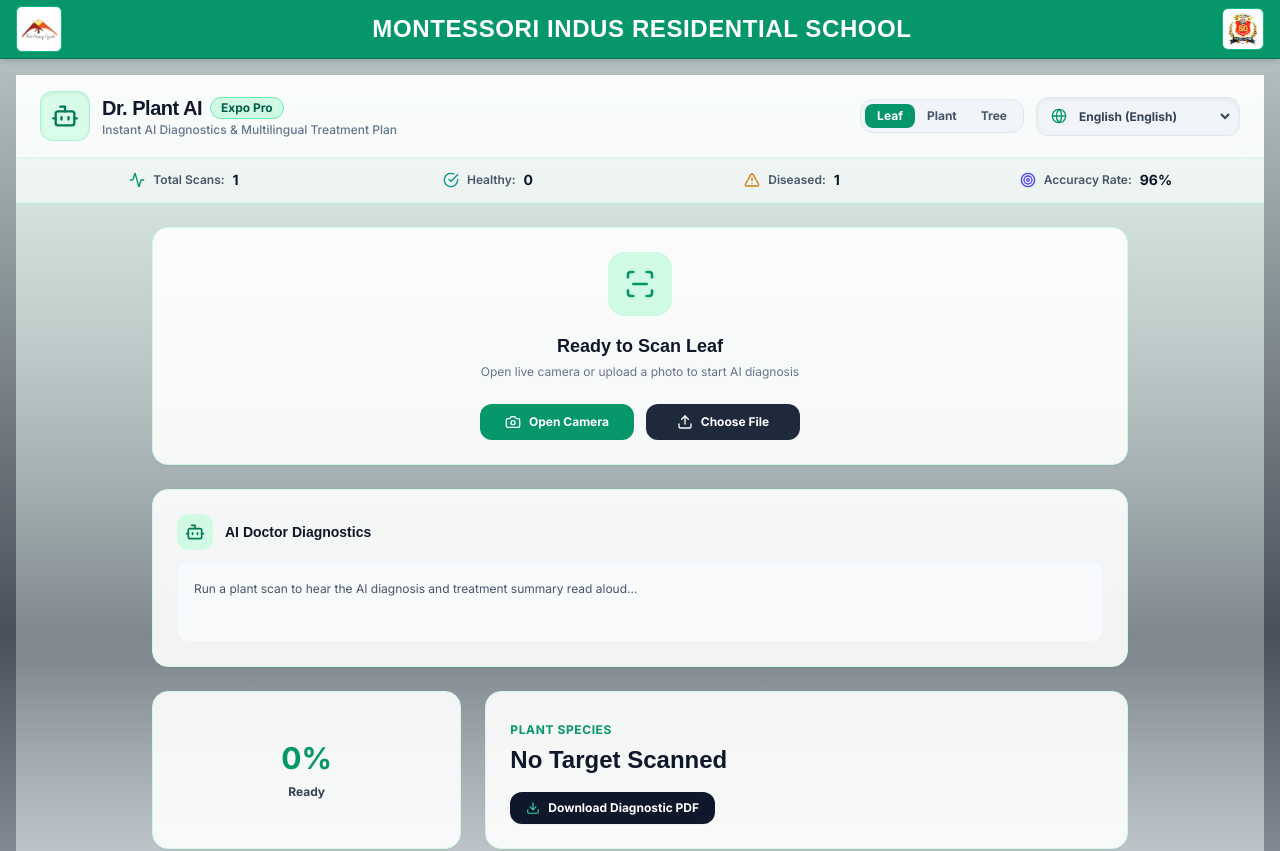
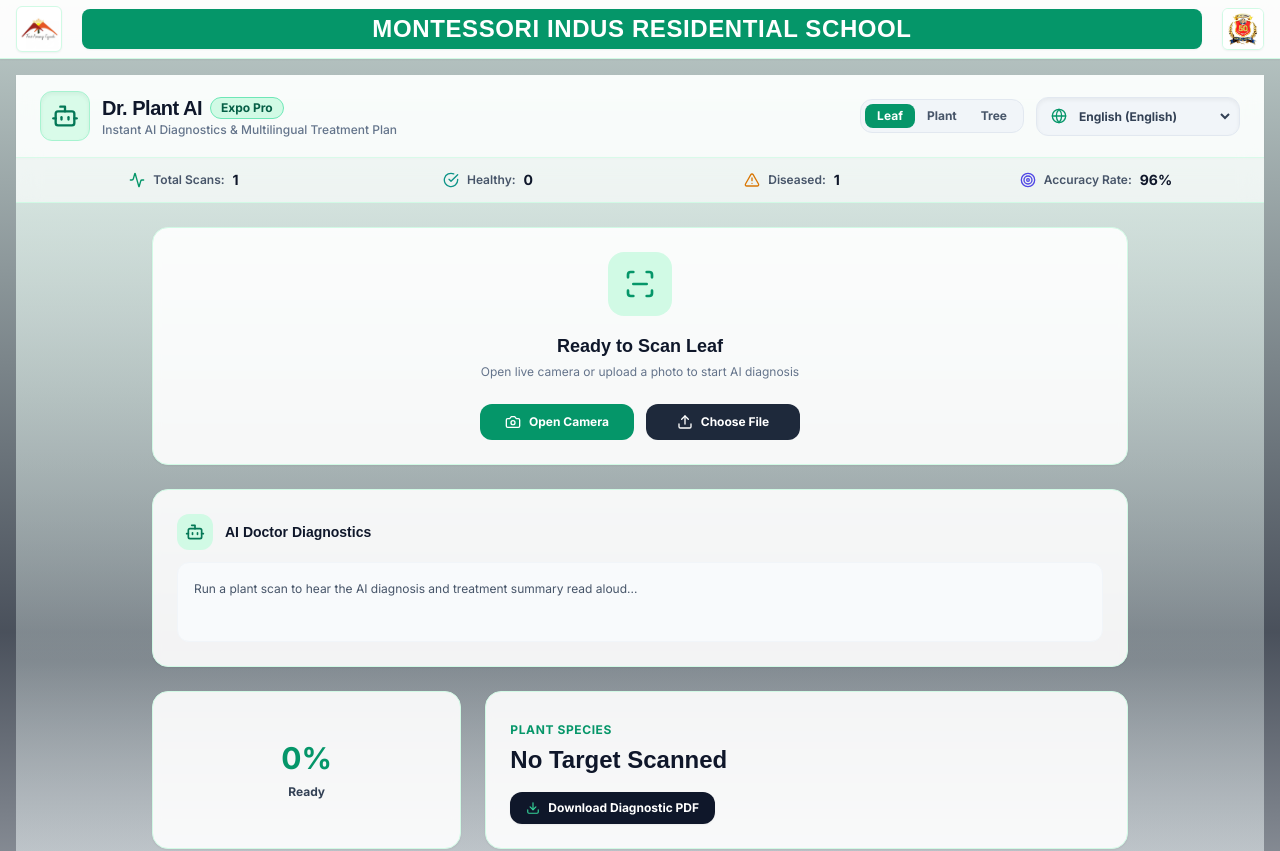
Before and after one commit to vmramu2345-coder/-Dr.-Plant-AI, a React (Vite) app in the folder client/: page / in a window 1280 px wide. Shown: the top 851 px of the page. Built offline with nearby package versions, Linux system fonts and the light colour scheme; no server answers.

Commit message:
Add files via upload

```diff
--- a/client/src/App.jsx
+++ b/client/src/App.jsx
@@ -15,12 +15,12 @@
   return (
     <div className="min-h-screen bg-gradient-to-b from-emerald-50/80 via-teal-50/30 to-slate-100 text-slate-800 flex flex-col">
 
-      {/* Global Navigation Header: Green Background with White Bold School Name */}
-      <header className="sticky top-0 z-50 bg-emerald-600 shadow-md border-b border-emerald-700 px-2 sm:px-4 py-1.5">
+      {/* Global Navigation Header */}
+      <header className="sticky top-0 z-50 bg-white/95 backdrop-blur-md border-b border-emerald-100 px-2 sm:px-4 py-1.5 shadow-sm">
         <div className="max-w-7xl mx-auto w-full flex items-center justify-between gap-2 sm:gap-4">
 
           {/* Left Logo */}
-          <div className="flex items-center bg-white rounded-md p-0.5 shadow-sm border border-emerald-500 flex-shrink-0">
+          <div className="flex items-center bg-white rounded-md p-0.5 shadow-sm border border-emerald-100 flex-shrink-0">
             <img
               src={logo1}
               alt="Left School Logo"
@@ -28,15 +28,15 @@
             />
           </div>
 
-          {/* School Name (White Bold Text on Green Background) */}
-          <div className="text-center px-1 flex-1 overflow-hidden">
+          {/* School Name Only on Green Background */}
+          <div className="text-center px-2 py-1 bg-emerald-600 rounded-lg shadow-sm flex-1 overflow-hidden mx-1">
             <h1 className="text-xs sm:text-xl md:text-2xl font-black tracking-wide text-white uppercase whitespace-nowrap">
               MONTESSORI INDUS RESIDENTIAL SCHOOL
             </h1>
           </div>
 
           {/* Right Logo */}
-          <div className="flex items-center rounded-md overflow-hidden shadow-sm border border-emerald-500 flex-shrink-0">
+          <div className="flex items-center rounded-md overflow-hidden shadow-sm border border-emerald-100 flex-shrink-0">
             <img
               src={logo2}
               alt="Right School Logo"
```
